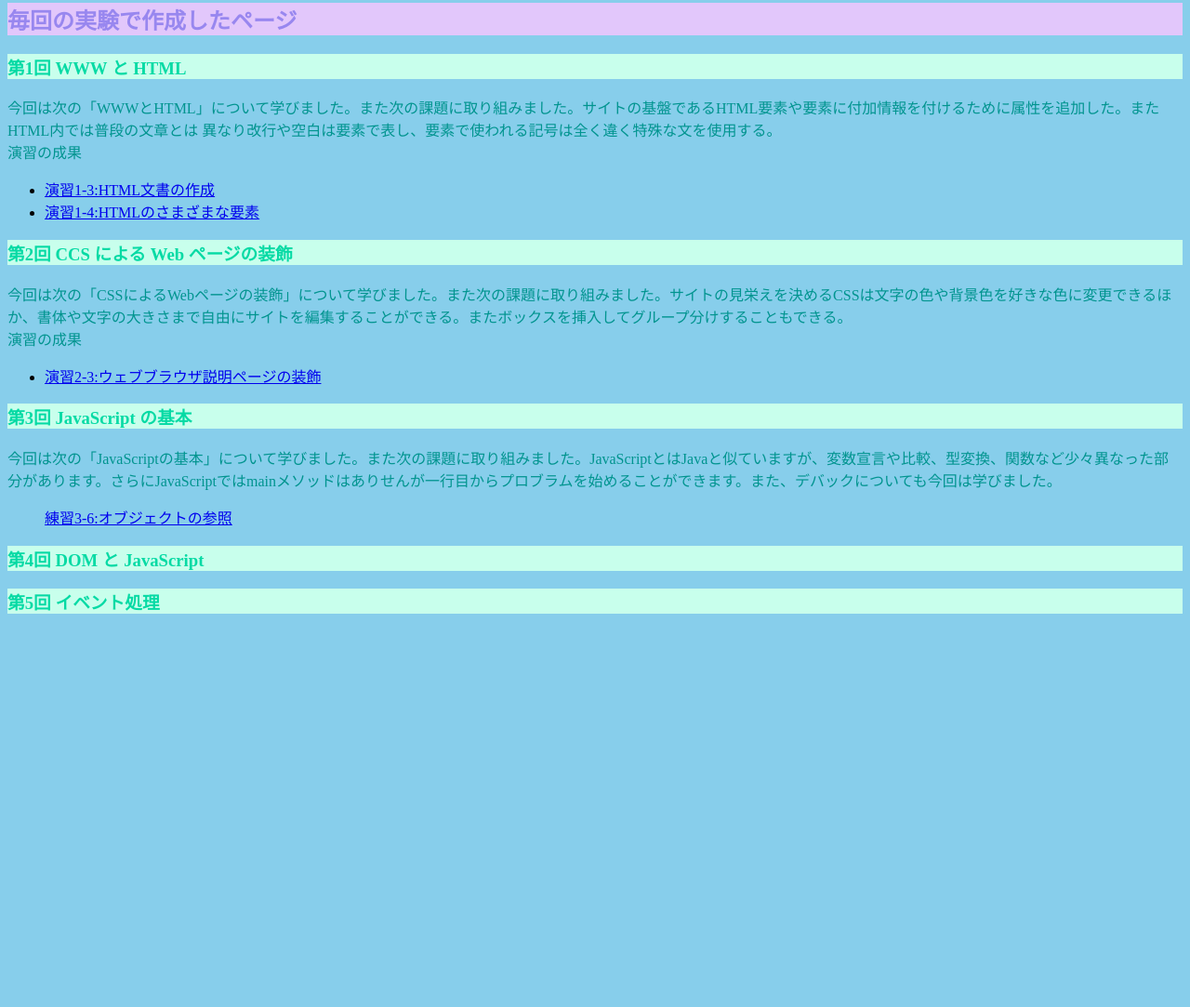
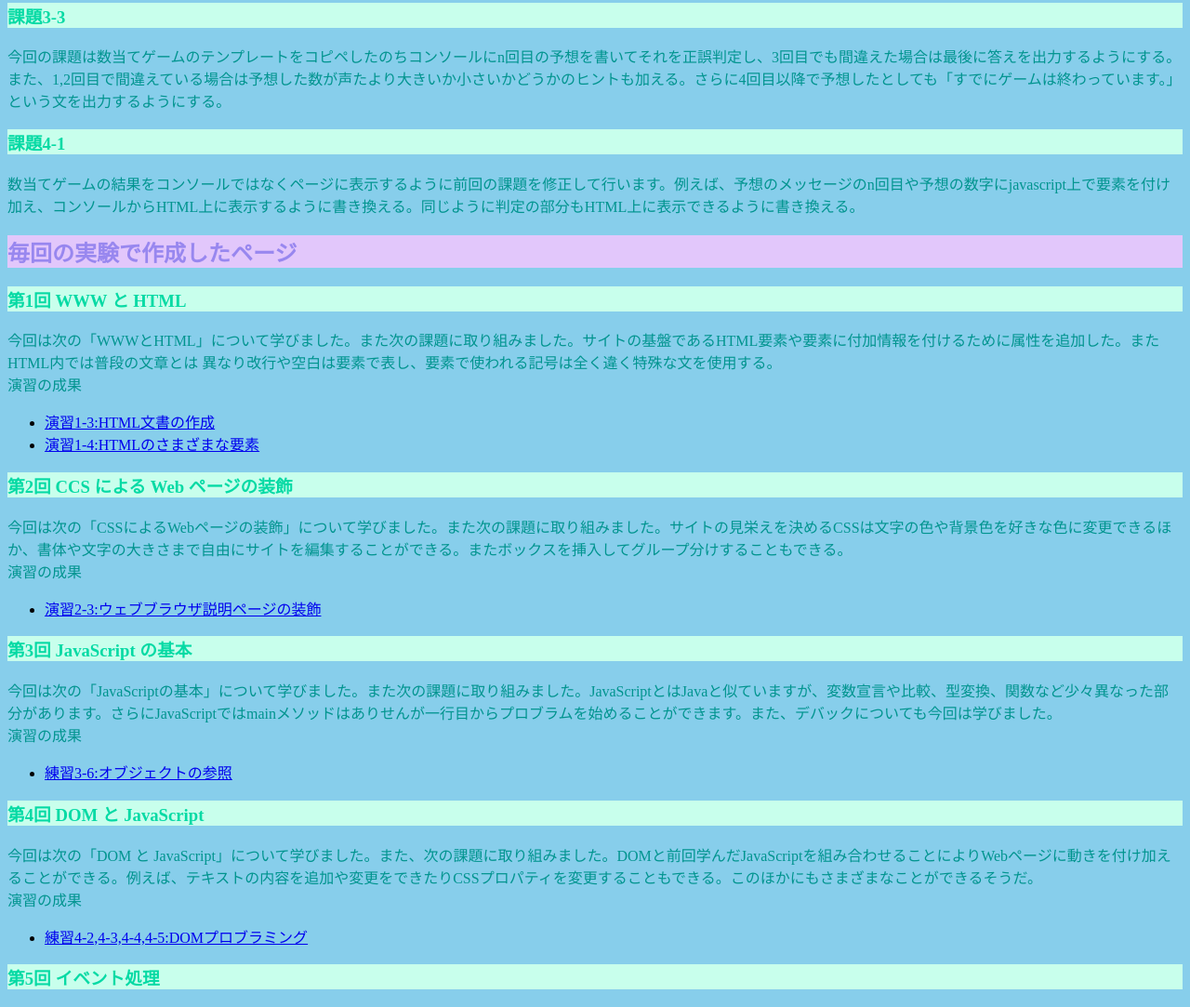
Before and after one commit to G284082022/medialabo, a plain HTML site: page index.html in a window 1280 px wide. Shown: the part 251-1334 px from the top of the page at 93% size. Before the commit the page ends 929 px from the top, so only its background shows below. Drawn offline with Linux system fonts and the light colour scheme.

Commit message:
数当てゲームレポート課題

```diff
--- a/index.html
+++ b/index.html
@@ -12,6 +12,10 @@
       <h2>プロジェクト課題について</h2>
 
       <h2>数当てゲーム</h2>
+      <h3>課題3-3</h3>
+      <p>今回の課題は数当てゲームのテンプレートをコピペしたのちコンソールにn回目の予想を書いてそれを正誤判定し、3回目でも間違えた場合は最後に答えを出力するようにする。また、1,2回目で間違えている場合は予想した数が声たより大きいか小さいかどうかのヒントも加える。さらに4回目以降で予想したとしても「すでにゲームは終わっています。」という文を出力するようにする。</p>
+      <h3>課題4-1</h3>
+      <p>数当てゲームの結果をコンソールではなくページに表示するように前回の課題を修正して行います。例えば、予想のメッセージのn回目や予想の数字にjavascript上で要素を付け加え、コンソールからHTML上に表示するように書き換える。同じように判定の部分もHTML上に表示できるように書き換える。</p>
 
       <h2>毎回の実験で作成したページ</h2>
         <h3>第1回 WWW と HTML</h3>
@@ -31,10 +35,15 @@
         </ul>
 
         <h3>第3回 JavaScript の基本</h3>
-        <p>今回は次の「JavaScriptの基本」について学びました。また次の課題に取り組みました。JavaScriptとはJavaと似ていますが、変数宣言や比較、型変換、関数など少々異なった部分があります。さらにJavaScriptではmainメソッドはありせんが一行目からプロブラムを始めることができます。また、デバックについても今回は学びました。</p>
-        <ul><a href="practice-js/obj-practice.html"target="_blank">練習3-6:オブジェクトの参照</a></ul>
+        <p>今回は次の「JavaScriptの基本」について学びました。また次の課題に取り組みました。JavaScriptとはJavaと似ていますが、変数宣言や比較、型変換、関数など少々異なった部分があります。さらにJavaScriptではmainメソッドはありせんが一行目からプロブラムを始めることができます。また、デバックについても今回は学びました。<br>演習の成果</p>
+        <ul>
+          <li><a href="practice-js/obj-practice.html"target="_blank">練習3-6:オブジェクトの参照</a></li>
+        </ul>
         <h3>第4回 DOM と JavaScript </h3>
-
+        <p>今回は次の「DOM と JavaScript」について学びました。また、次の課題に取り組みました。DOMと前回学んだJavaScriptを組み合わせることによりWebページに動きを付け加えることができる。例えば、テキストの内容を追加や変更をできたりCSSプロパティを変更することもできる。このほかにもさまざまなことができるそうだ。<br>演習の成果</p>
+        <ul>
+          <li><a href="practice-js/debug-practice.html"target="_blank">練習4-2,4-3,4-4,4-5:DOMプロブラミング</a></li>
+        </ul>
         <h3>第5回 イベント処理</h3>
   </body>
 </html>
```
